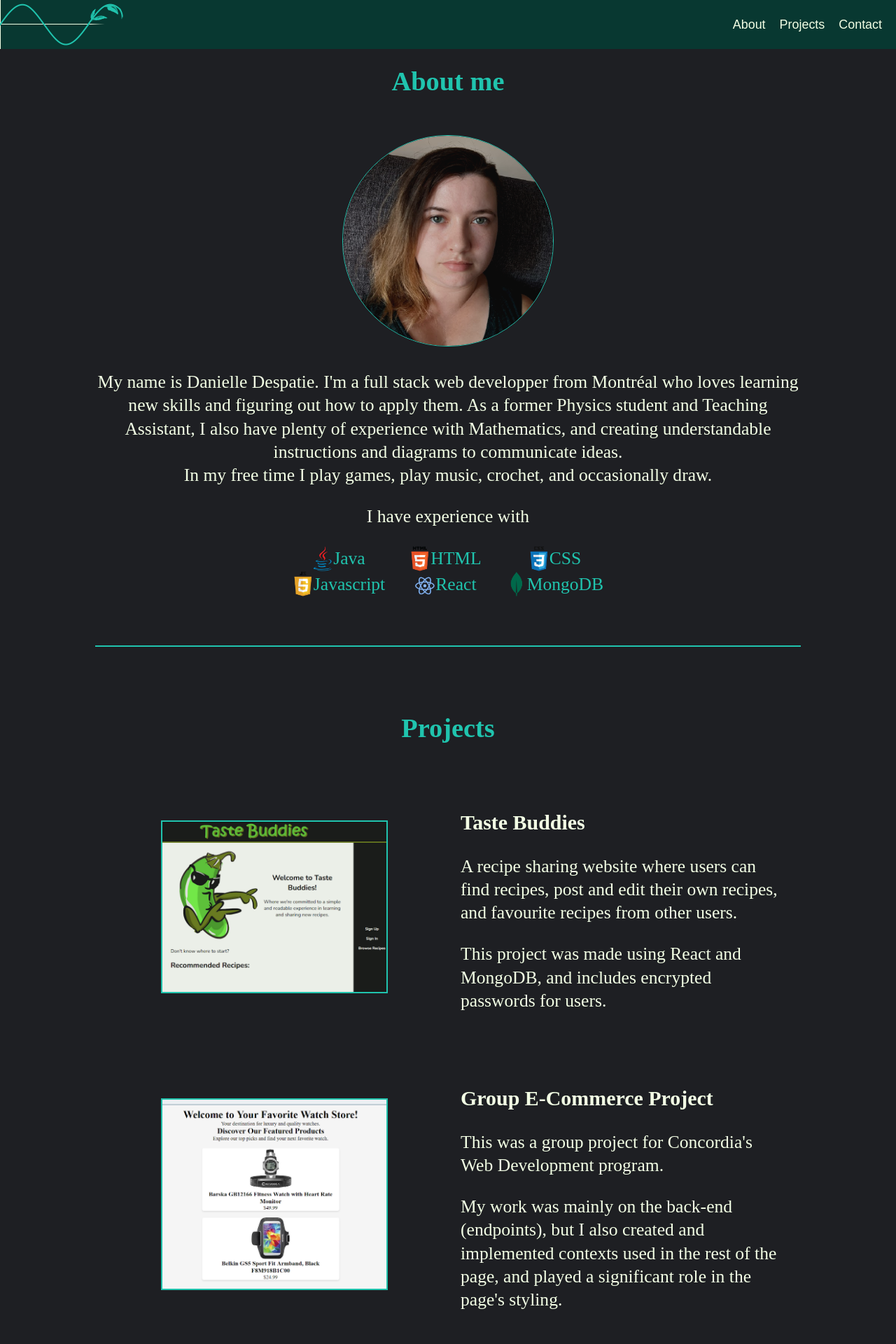
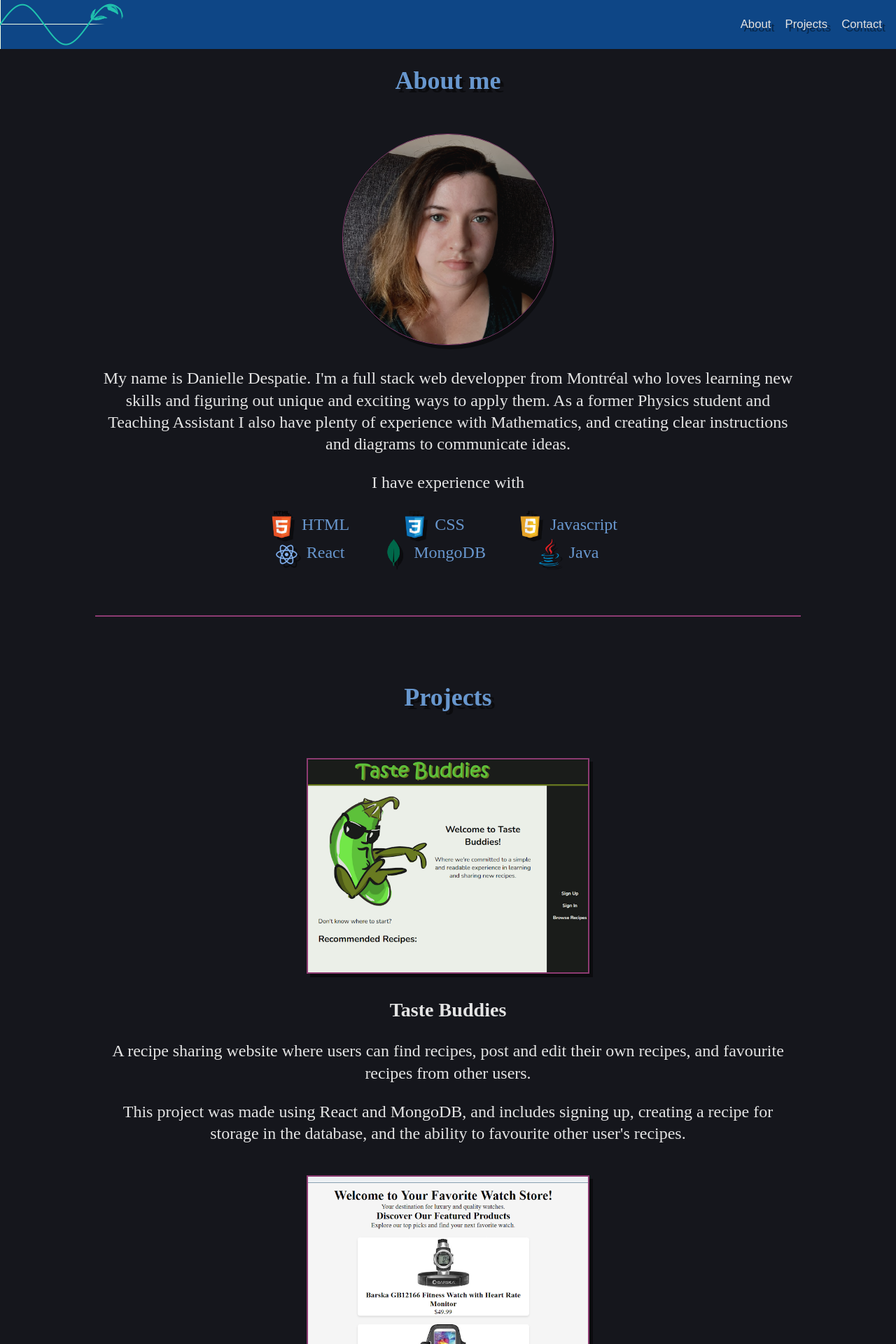
Before and after one commit to Dani-Despatie/my-portfolio, a React (Create React App) app: page / in a window 1280 px wide. Shown: the top 1920 px of the page at 70% size. Built offline with nearby package versions, Linux system fonts and the light colour scheme.

Commit message:
Polishing Update

```diff
--- a/src/App.js
+++ b/src/App.js
@@ -10,14 +10,14 @@ import Contact from "./Sections/Contact";
 
 const App = () => {
     return (
-        <Router>
+        <>
             <GlobalStyles/>
 
             <Banner/>
             <AboutMe/>
             <Projects/>
             <Contact/>
-        </Router>
+        </>
     )
 }
 
--- a/src/GlobalStyles.js
+++ b/src/GlobalStyles.js
@@ -2,11 +2,25 @@ import { createGlobalStyle } from 'styled-components';
 
 const GlobalStyles = createGlobalStyle`
     :root {
-        --background: #1E1F23;
-        --banner: #083831;
-        --text: #F3FFE5;
-        --accent: #20C4AE;
-        --accent-light: #bdeee7;
+        --background: #15161C;
+        --banner: #0E4686;
+        --text: #E4E4E4;
+        --accent: #6897CE;
+        --accent-light: #B3C5DA;
+        --accent2: #8D3B72;
+        --shadow: drop-shadow(5px 5px #00000077);
+    }
+
+    .root {
+        display: flex;
+        flex-direction: column;
+        align-items: center;
+    }
+
+    section {
+        width: 100%;
+        max-width: 1230px;
+        border-bottom: 2px solid var(--accent2);
     }
 
     body {
@@ -16,139 +30,25 @@ const GlobalStyles = createGlobalStyle`
         text-align: center;
         margin: 0px;
         line-height: 1.3em;
-        font-size: 1.6em;
+        font-size: 1.3rem;
         padding: 0 10px;
     }
-    button {
-        cursor: pointer;
-        padding: 10px;
-        background-color: transparent;
-        color: var(--text);
-        border: none;
-        font-size: 0.7em;
-        transition: transform 0.2s ease-in-out;
-    }
 
-
-    .logo {
-        width: 30px;
-    }
-    .my-logo{
-        visibility: collapse;
-    }
-    .social-logo {
-        width: 50px;
-        cursor: pointer;
-    }
-    .profile-pic {
-        width: 300px;
-        border: 1px solid var(--accent);
-        border-radius: 150px;
-        transition: transform 0.2s ease-in-out;
-    }
-
-    .skill-grid {
-        display: grid;
-        grid-template-columns: auto auto;
-        width: fit-content;
-        column-gap: 40px;
-        margin: auto;
-        padding: 0 20px;
-        color: var(--accent);
-    }
-    .skill-grid div {
-        display: flex;
-        justify-content: center;
-        align-items: center;
-        transition: color 0.3s ease-in-out;
-    }
-    .project-grid {
-        display: grid;
-        grid-template-columns: auto ;
-        align-items: center;
-        padding: 10px;
-    }
-    .img-container {
-        text-align: center;
-    }
-    .project {
-        border: 2px solid var(--accent);
-        width: 65%;
-        max-width: 400px;
-        margin: auto;
-        transition: transform 0.2s ease-in-out;
-    }
-
-
-    .banner {
-        position: fixed;
-        background-color: var(--banner);
-        left: 0px;
-        width: 100%;
-        height: 70px;
-        display:flex;
-        justify-content: space-between;
-        align-content: center;
-        z-index: 1;
-    }
     h2{
         color: var(--accent);
         margin: 30px 0 60px 0;
-    }
-    .nav {
-        display: grid;
-        grid-template-columns: auto auto auto;
-        margin: 10px;
-        align-content: center;
-    }
-    .about-me {
-        padding: 70px 0;
-        align-content: center;
-        min-height: calc(100vh - 70px);
-        border-bottom: 2px solid var(--accent);
-    }
-    .projects {
-        padding: 70px 0;
-        border-bottom: 2px solid var(--accent);
-    }
-    .contact {
-        padding: 70px 0;
+        filter: var(--shadow);
     }
 
     @media only screen and (min-width: 500px) {
         .root{
             margin: 0 10%;
         }
-        .project-grid {
-            grid-template-columns: 40vw auto;
-            text-align: left;
-            margin: 30px 0;
+
+        body {
+            font-size: 1.5rem;
         }
-        .project-grid div {
-            margin: 0 20px 0 0;
-        }
-        .project:hover {
-            transform: scale(1.07);
-        }
-        .skill-grid {
-            grid-template-columns: auto auto auto;
-            column-gap: 35px;
-            cursor: default;
-        }
-        .skill-grid div:hover {
-            color: var(--accent-light);
-        }
-        .profile-pic:hover {
-            transform: scale(1.05);
-        }
-        button:hover {
-           transform: scale(1.2);
-        }
-        .my-logo {
-            visibility: visible;
-        }
+    }
 `;
 
 export default GlobalStyles;
-
-//https://www.linkedin.com/in/danielle-despatie-a3537414a/
--- a/src/Sections/AboutMe.js
+++ b/src/Sections/AboutMe.js
@@ -1,3 +1,4 @@
+import styled from 'styled-components';
 import profilePic from '../images/my-picture.png';
 
 // importing logos
@@ -8,29 +9,77 @@ import cssLogo from '../images/css-logo.png';
 import reactLogo from '../images/react-logo.png';
 import mongodbLogo from '../images/mongodb-logo.png';
 
+import SkillIcons from '../components/SkillIcons';
+
 const AboutMe = () => {
     return(
-        <section className='about-me' id='about'>
+        <Section id='about'>
             <h2>About me</h2>
             <img src={profilePic} alt="profile picture" className='profile-pic'/>
             <p>
-                My name is Danielle Despatie. I'm a full stack web developper from Montréal who loves learning new skills and figuring out how to apply them.
-                As a former Physics student and Teaching Assistant, I also have plenty of experience
-                with Mathematics, and creating understandable instructions and diagrams to communicate ideas.
-                <br/>In my free time I play games, play music, crochet, and occasionally draw.
-
+                My name is Danielle Despatie. I'm a full stack web developper from Montréal who loves learning new skills and figuring out unique and exciting ways to apply them.
+                As a former Physics student and Teaching Assistant I also have plenty of experience
+                with Mathematics, and creating clear instructions and diagrams to communicate ideas.
             </p>
             <p>I have experience with</p>
             <div className='skill-grid'>
-                <div><img src={javaLogo} className='logo' alt='Java'/>Java</div>
-                <div><img src={htmlLogo} className='logo'alt='HTML'/>HTML</div>
-                <div><img src={cssLogo} className='logo' alt="CSS"/>CSS</div>
-                <div><img src={javaScriptLogo} className='logo' alt="Javascript"/>Javascript</div>
-                <div><img src={reactLogo} className='logo'alt="React"/>React</div>
-                <div><img src={mongodbLogo} className='logo'alt="MongoDB"/>MongoDB</div>
+                <SkillIcons src = {htmlLogo}>HTML</SkillIcons>
+                <SkillIcons src = {cssLogo}>CSS</SkillIcons>
+                <SkillIcons src = {javaScriptLogo}>Javascript</SkillIcons>
+                <SkillIcons src = {reactLogo}>React</SkillIcons>
+                <SkillIcons src = {mongodbLogo}>MongoDB</SkillIcons>
+                <SkillIcons src = {javaLogo}>Java</SkillIcons>
             </div>
-        </section>
+
+        </Section>
     )
 };
 
 export default AboutMe;
+
+const Section = styled.section`
+    padding: 70px 0;
+    align-content: center;
+    min-height: calc(100vh - 70px);
+
+    .profile-pic {
+        width: 300px;
+        border: 1px solid var(--accent2);
+        border-radius: 150px;
+        box-shadow: 4px 6px #0000006B;
+        transition: transform 0.2s ease-in-out;
+    }
+
+    .skill-grid {
+        display: grid;
+        grid-template-columns: auto auto;
+        width: fit-content;
+        column-gap: 40px;
+        margin: auto;
+        padding: 0 20px;
+    }
+    .skill-grid div {
+        display: flex;
+        justify-content: center;
+        align-items: center;
+        transition: color 0.2s ease-in-out;
+    }
+
+    @media screen and (min-width: 720px) {
+        .skill-grid {
+            grid-template-columns: auto auto auto;
+            column-gap: 35px;
+            cursor: default;
+        }
+    }
+
+    @media screen and (min-width: 500px) {
+
+        .skill-grid div:hover {
+            color: var(--accent-light);
+        }
+        .profile-pic:hover {
+            transform: scale(1.01);
+        }
+    }
+`;
--- a/src/Sections/Projects.js
+++ b/src/Sections/Projects.js
@@ -1,10 +1,11 @@
+import styled from 'styled-components';
 // Images
 import ecommerce from '../images/e-commerce.png';
 import tasteBuddies from '../images/taste-buddies.png';
 
 const Projects = () => {
     return (
-        <section className='projects' id='projects'>
+        <Section className='projects' id='projects'>
             <h2>Projects</h2>
             <div className='project-grid'>
                 <div className='img-container'>
@@ -18,7 +19,10 @@ const Projects = () => {
                         A recipe sharing website where users can find recipes, post and edit their own recipes,
                         and favourite recipes from other users.
                     </p>
-                    <p>This project was made using React and MongoDB, and includes encrypted passwords for users.</p>
+                    <p>
+                        This project was made using React and MongoDB, and includes signing up, creating a recipe for storage in the database, and the ability to
+                        favourite other user's recipes.
+                    </p>
                 </div>
             </div>
             <div className='project-grid'>
@@ -33,15 +37,54 @@ const Projects = () => {
                         This was a group project for Concordia's Web Development program.
                     </p>
                     <p>
-                        My work was mainly on the back-end (endpoints), but I also created and
-                        implemented contexts used in the rest of the page, and played a significant role in
-                        the page's styling.
+                        My work was mainly on the back-end, but I also created and
+                        implemented some front-end logic and played a significant role in the overall styling of the page.
                     </p>
                 </div>
             </div>
 
-        </section>
+        </Section>
     )
 };
 
 export default Projects;
+
+const Section = styled.section`
+    padding: 70px 0;
+
+    .project {
+        border: 2px solid var(--accent2);
+        width: 65%;
+        max-width: 400px;
+        margin: auto;
+        transition: transform 0.2s ease-in-out;
+    }
+    .project-grid {
+        display: grid;
+        grid-template-columns: auto ;
+        align-items: center;
+        padding: 10px;
+    }
+    .project:hover {
+        transform: scale(1.01);
+    }
+
+    .img-container {
+        text-align: center;
+    }
+    img {
+        filter: var(--shadow);
+    }
+
+    @media screen and (min-width: 1540px) {
+        .project-grid {
+            grid-template-columns: 40vw auto;
+            text-align: left;
+            margin: 30px 0;
+        }
+
+        .project-grid div {
+            margin: 0 20px 0 0;
+        }
+    }
+`;
--- a/src/components/Banner.js
+++ b/src/components/Banner.js
@@ -1,10 +1,11 @@
 import React, {useRef} from 'react';
+import styled from 'styled-components';
 import myLogo from '../images/my-logo.png';
 
 const Banner = () => {
 
     return (
-        <div className='banner'>
+        <BannerContainer>
             <img src={myLogo} className='my-logo'/>
 
             <div className='nav'>
@@ -20,8 +21,54 @@ const Banner = () => {
                 }}>Contact</button>
             </div>
 
-        </div>
+        </BannerContainer>
     )
 };
 
 export default Banner;
+
+const BannerContainer = styled.div`
+    position: fixed;
+    background-color: var(--banner);
+    left: 0px;
+    width: 100%;
+    height: 70px;
+    font-size: 1.5rem;
+    display:flex;
+    justify-content: center;
+    align-content: center;
+    z-index: 1;
+
+    .nav {
+        display: grid;
+        grid-template-columns: auto auto auto;
+        margin: 10px;
+        align-content: center;
+    }
+
+    .my-logo{
+        visibility: collapse;
+    }
+
+    button {
+        cursor: pointer;
+        padding: 10px;
+        background-color: transparent;
+        color: var(--text);
+        border: none;
+        font-size: 0.7em;
+        transition: transform 0.2s ease-in-out;
+        filter: var(--shadow);
+    }
+
+    @media screen and (min-width: 500px) {
+        justify-content: space-between;
+
+        .my-logo {
+            visibility: visible;
+        }
+        button:hover {
+           transform: scale(1.05);
+        }
+    }
+`;
--- a/src/components/ModeButton.js
+++ /dev/null
@@ -1 +0,0 @@
-// THIS IS FOR ADDING A LIGHT/DARK MODE BUTTON
--- /dev/null
+++ b/src/components/SkillIcons.js
@@ -0,0 +1,29 @@
+import styled from "styled-components";
+
+function SkillIcons({children, src}) {
+    return <SkillContainer>
+        <img src = {src} />
+        <p>{children}</p>
+    </SkillContainer>
+}
+
+export default SkillIcons;
+
+const SkillContainer = styled.div`
+    display: flex;
+    align-items: baseline;
+    color: var(--accent);
+
+    img {
+        height: 40px;
+        filter: var(--shadow);
+    }
+
+    p {
+        margin: 0px 12px;
+    }
+
+    &:hover {
+        color: var(--accent-light);
+    }
+`;
```
Also changed, not shown: src/Sections/Contact.js (+14 -3 lines), test.js (added, +30 -0 lines).
